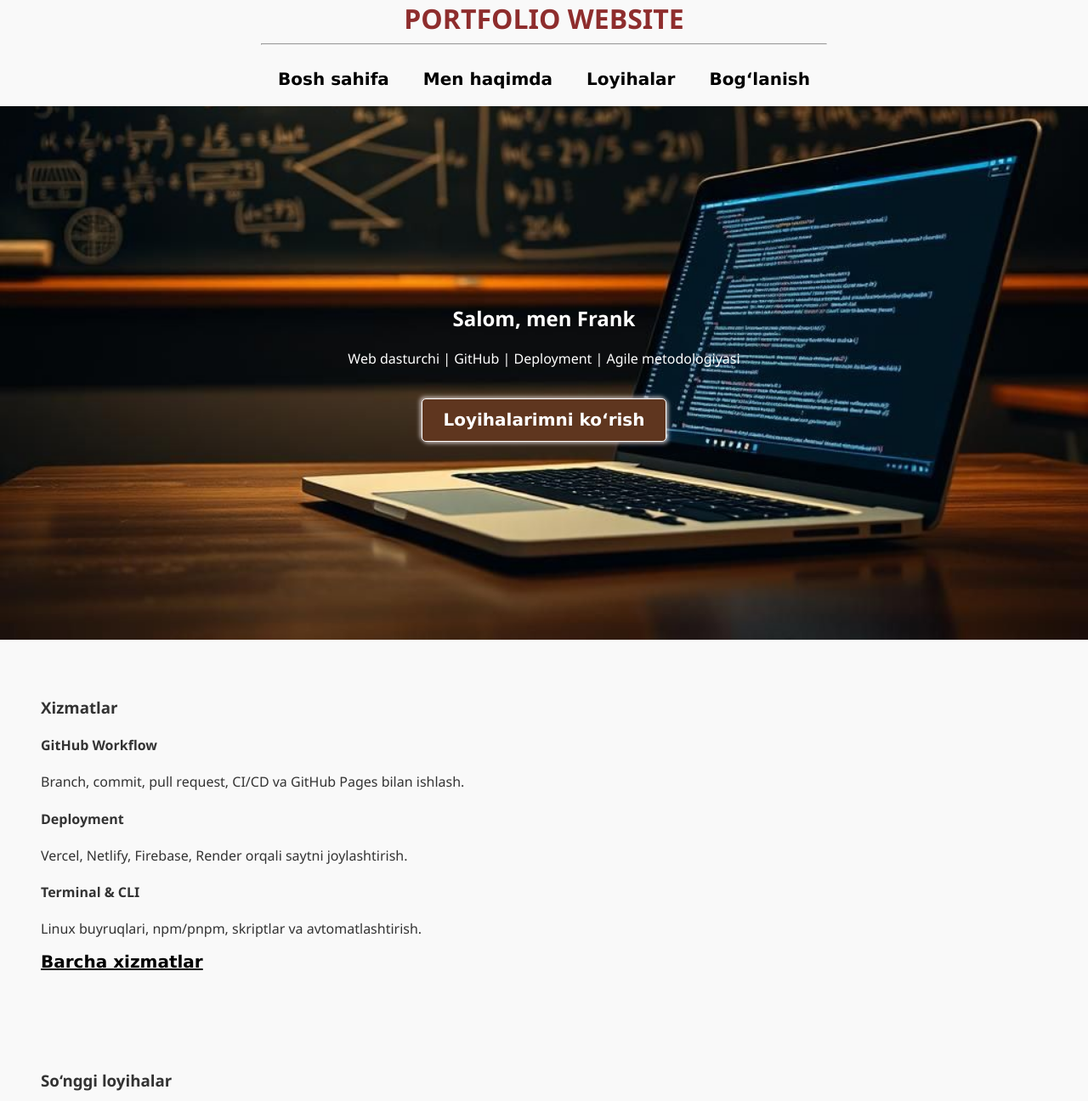
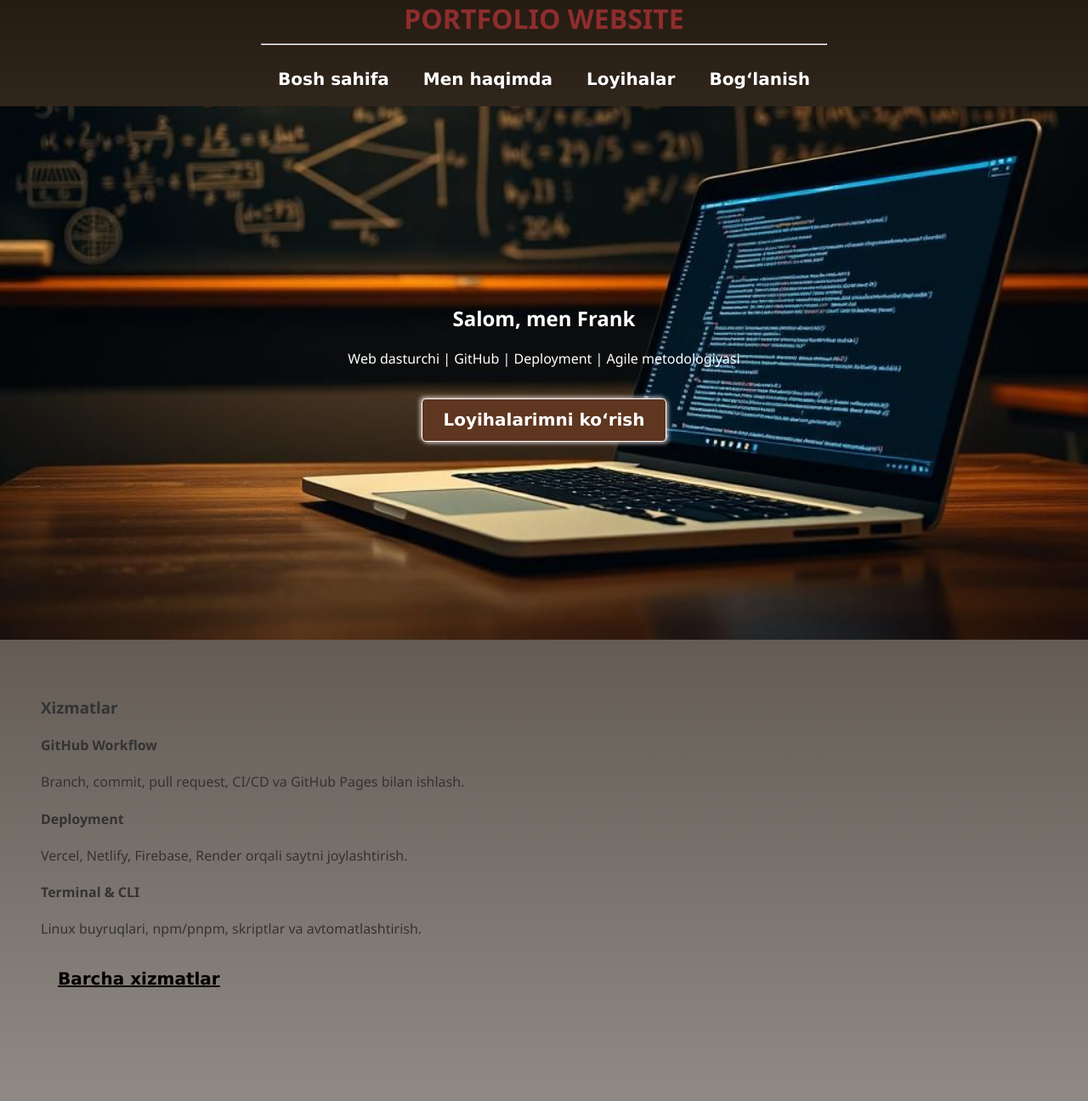
Before and after one commit to frankmir1977/Portfolio-sayt, a plain HTML site: page index.html in a window 1280 px wide. Shown: the top 1296 px of the page at 85% size. Drawn offline with Linux system fonts and the light colour scheme.

Commit message:
v11 bgcolor

```diff
--- a/css/style.css
+++ b/css/style.css
@@ -3,6 +3,7 @@ body {
   font-family: 'Segoe UI', sans-serif;
   background: #f9f9f9;
   color: #333;
+  background-image: linear-gradient(to bottom, #261b11, #ffffff);
 }
 
 .hero {
@@ -208,6 +209,8 @@ li {
 
 .btn-outline {
   text-decoration: underline;
+  display: inline-flex;
+  margin: 20px;
 }
 
 .menu {
@@ -216,6 +219,7 @@ li {
 
 .linklar {
   margin: 20px;
+  color: white;
 
 
 
--- a/index.html
+++ b/index.html
@@ -44,7 +44,7 @@
 
   <!-- 🛠️ Xizmatlar Preview -->
   <section class="services-preview fade-in">
-    <div class="container">
+    <div class="container xizmatlar">
       <h3>Xizmatlar</h3>
       <div class="cards">
         <div class="card">
```
